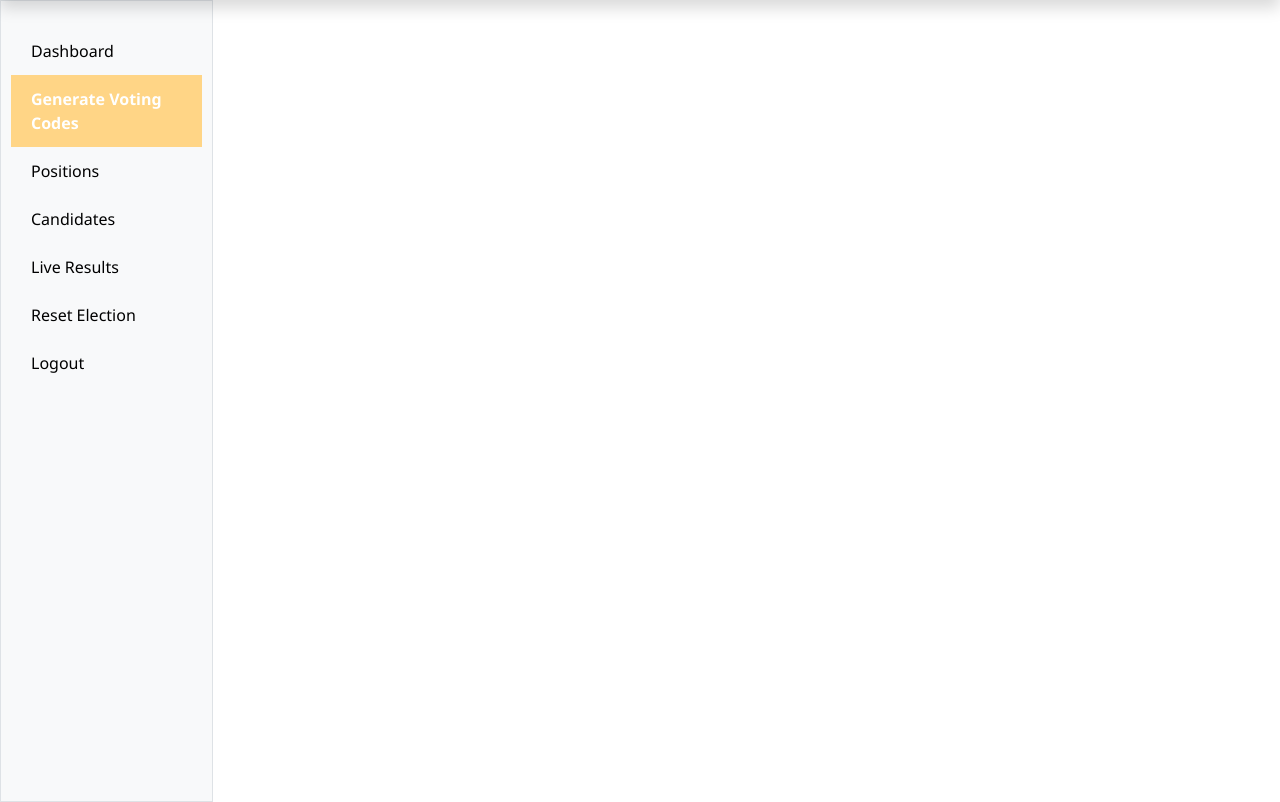
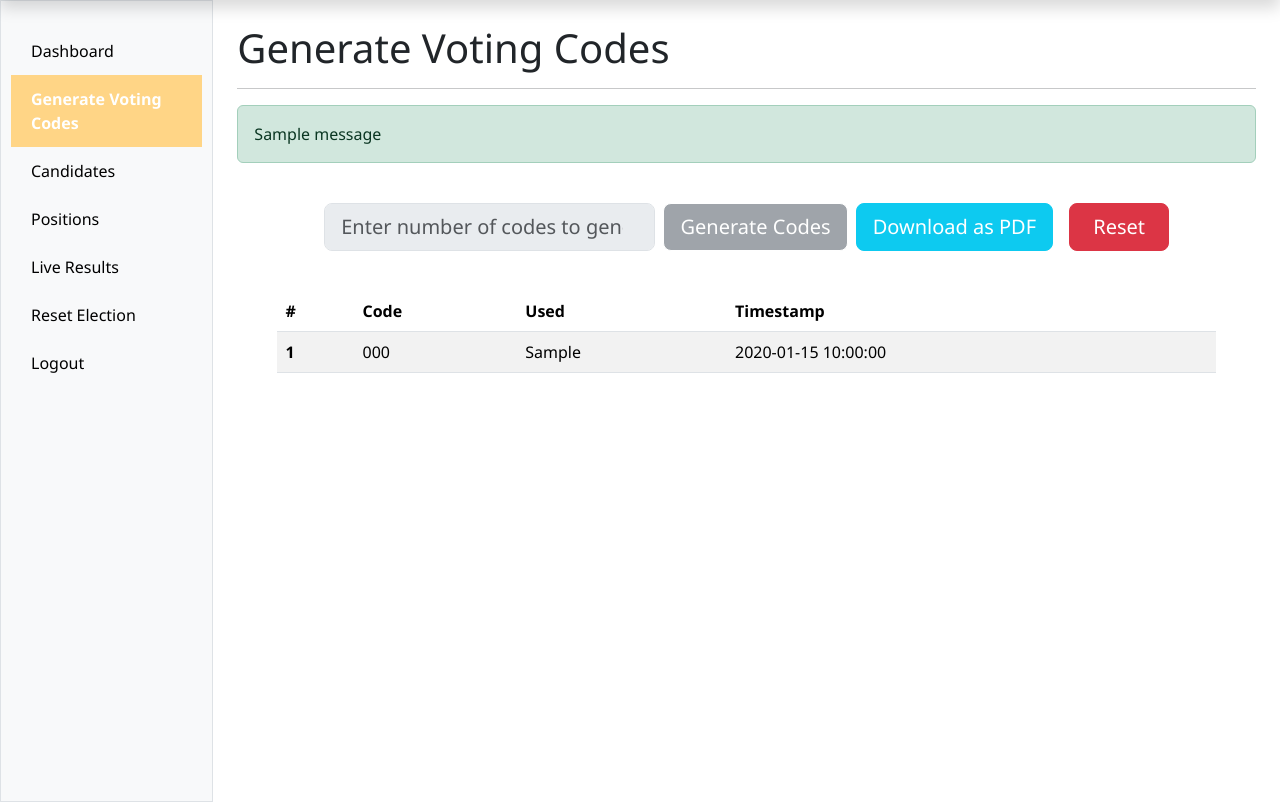
Before and after one commit to wireduclement/nominex, a Flask app: page /admin/generate-codes in a window 1280 px wide. Shown: the part 50-852 px from the top of the page. Run offline with Flask 3, Linux system fonts and the light colour scheme; the visitor is signed in with stand-in values (Sample User, id 1); tables that the repository leaves empty hold one stand-in row (values such as "Sample post"); one stand-in notice (Sample message) is shown; some libraries are stand-ins or nearby versions.

Commit message:
implement voting codes page

```diff
--- a/database/db.py
+++ b/database/db.py
@@ -81,6 +81,12 @@ class Database:
         self.my_db.commit()
 
 
+    def delete_all(self, table_name):
+        self.cursor.execute(f"DELETE FROM {table_name}")
+        self.cursor.execute(f"ALTER TABLE {table_name} AUTO_INCREMENT = 1")
+        self.my_db.commit()
+
+
     def update(self, table, update, clause):
         set_clause = ", ".join([f"{key}=%s" for key in update.keys()])
         where_clause = " AND ".join([f"{key}=%s" for key in clause.keys()])
--- a/database/schema.sql
+++ b/database/schema.sql
@@ -28,7 +28,8 @@ CREATE TABLE candidates (
 CREATE TABLE voting_codes (
     id INT AUTO_INCREMENT PRIMARY KEY,
     code VARCHAR(50) UNIQUE NOT NULL,
-    has_voted BOOLEAN DEFAULT FALSE
+    has_voted TEXT NOT NULL,
+    created_at TIMESTAMP DEFAULT CURRENT_TIMESTAMP
 );
 
 -- Votes Table
--- a/main.py
+++ b/main.py
@@ -1,10 +1,12 @@
 import os
+from datetime import datetime, timezone
 from functools import wraps
 from database.db import Database
 from flask.views import MethodView
 from flask import Flask, render_template, redirect, url_for, flash, session, request
 from werkzeug.security import check_password_hash
 from dotenv import load_dotenv
+import random, string
 
 
 load_dotenv()
@@ -23,6 +25,18 @@ def login_required(f):
             return redirect(url_for("login"))
         return f(*args, **kwargs)
     return decorated_function
+
+
+def generate_codes(length=10):
+    return ''.join(random.choices(string.ascii_uppercase + string.digits, k=length))
+
+
+def vote_quantity(count):
+    codes = []
+    for _ in range(count):
+        code = generate_codes()
+        codes.append(code)
+    return codes
 
 
 class HomeView(MethodView):
@@ -63,29 +77,62 @@ class LoginView(MethodView):
 
 class DashboardView(MethodView):
     decorators = [login_required]
+
     def get(self):
         return render_template("dashboard.html")
 
 
 class CodeView(MethodView):
     decorators = [login_required]
+
     def get(self):
-        return render_template("vote_codes.html")
+        generated_codes = db.read("voting_codes")
+        return render_template("vote_codes.html", generated_codes=generated_codes)
+
+    def post(self):
+        action = request.form.get("action")
+
+        if action == "reset":
+            db.delete_all("voting_codes")
+            session["generated"] = False
+            flash("All voting codes has been reset.", "info")
+            return redirect(url_for("generate_codes"))
+
+        if session.get("generated"):
+            flash("Codes already generated. Please reset first.", "info")
+            return redirect(url_for("generate_codes"))
+
+        quantity = request.form.get("voting_codes", type=int)
+        if not quantity or quantity <= 0:
+            flash("Please enter a valid number", "info")
+            return redirect(url_for("generate_codes"))
+
+        codes = vote_quantity(quantity)
+        for code in codes:
+            timestamp = datetime.now()
+            db.insert("voting_codes", ["code", "has_voted", "created_at"], [code, "No", timestamp])
+
+        session["generated"] = True
+        flash(f"{quantity} code(s) generated successfully!", "success")
+        return redirect(url_for("generate_codes"))
 
 
 class PositionsView(MethodView):
     decorators = [login_required]
+
     def get(self):
         return render_template("positions.html")
 
 
 class CandidatesView(MethodView):
     decorators = [login_required]
+
     def get(self):
         return render_template("candidates.html")
 
 
 class ResultsView(MethodView):
+
     decorators = [login_required]
     def get(self):
         return render_template("results.html")
--- a/static/css/styles.css
+++ b/static/css/styles.css
@@ -157,18 +197,34 @@ body {
 
 .circle {
   fill: none;
+  stroke: #5a5c5a;
   stroke-width: 2.8;
   stroke-linecap: round;
-  stroke: #000000;
-  stroke-dasharray: 0, 100;
   transform: rotate(-90deg);
   transform-origin: center;
+  transition: stroke-dasharray 0.3s ease;
 }
 
 .percentage {
+  fill: #333;
+  font-family: sans-serif;
   font-size: 0.5em;
+  text-anchor: middle;
+}
+
+.bg-custom {
+  background-color: black;
   font-weight: bold;
-  text-anchor: middle;
-  dominant-baseline: middle;
-  fill: #000000;
 }
+
+.table {
+  width: 90%;
+  margin-top: 5vh;
+}
+
+.btn-disabled {
+  background-color: #6c757d !important;
+  color: white !important;
+  pointer-events: none;
+  opacity: 0.65;
+}
--- a/templates/admin.html
+++ b/templates/admin.html
@@ -24,7 +24,7 @@
         <form action="/admin/login" method="post">
         <input type="text" name="username" placeholder="Username" required>
         <input type="password" name="password" placeholder="Password" required>
-        <button type="submit">Login</button><br>
+        <button type="submit">🔐 Login</button><br>
         <a href="/" class="small text-decoration-none">Go to Home</a>
         </form>
     </div>
--- a/templates/dashboard.html
+++ b/templates/dashboard.html
@@ -58,6 +58,7 @@
                     <div class="card text-center">
                         <div class="card-body">
                         <h5 class="card-title">Vote Casts</h5>
+                        <!-- implement actual code for the % circle -->
                         <svg viewBox="0 0 36 36" class="circular-chart">
                             <path class="circle-bg"
                                 d="M18 2.0845
@@ -68,7 +69,7 @@
                                 d="M18 2.0845
                                     a 15.9155 15.9155 0 0 1 0 31.831
                                     a 15.9155 15.9155 0 0 1 0 -31.831"/>
-                    <text x="18" y="20.35" class="percentage">0%</text>
+                            <text x="18" y="20.35" class="percentage">25%</text>
                         </svg>
                     </div>
                 </div>
--- a/templates/header.html
+++ b/templates/header.html
@@ -9,12 +9,6 @@
     <title>Admin Dashboard</title>
 </head>
   <body cz-shortcut-listen="true">
-    <style>
-      .bg-custom {
-        background-color: black;
-        font-weight: bold;
-      }
-    </style>
 
     <header class="navbar sticky-top bg-custom flex-md-nowrap p-2 shadow" data-bs-theme="dark">
       <a class="navbar-brand col-md-3 col-lg-2 me-0 px-3 fs-6 text-white" href="#">ST. PETER'S ADMIN</a>
--- a/templates/sidebar.html
+++ b/templates/sidebar.html
@@ -8,8 +8,8 @@
         <div class="sidebar">
             <a href="{{ url_for('dashboard') }}" class="{% if request.endpoint == 'dashboard' %}active{% else %}text-black{% endif %}">Dashboard</a>
             <a href="{{ url_for('generate_codes') }}" class="{% if request.endpoint == 'generate_codes' %}active{% else %}text-black{% endif %}">Generate Voting Codes</a>
+            <a href="{{ url_for('candidates') }}" class="{% if request.endpoint == 'candidates' %}active{% else %}text-black{% endif %}">Candidates</a>
             <a href="{{ url_for('positions') }}" class="{% if request.endpoint == 'positions' %}active{% else %}text-black{% endif %}">Positions</a>
-            <a href="{{ url_for('candidates') }}" class="{% if request.endpoint == 'candidates' %}active{% else %}text-black{% endif %}">Candidates</a>
             <a href="{{ url_for('results') }}" class="{% if request.endpoint == 'results' %}active{% else %}text-black{% endif %}">Live Results</a>
             <a href="#reset-election">Reset Election</a>
             <a href="{{ url_for('logout') }}" >Logout</a>
--- a/templates/vote_codes.html
+++ b/templates/vote_codes.html
@@ -1,8 +1,82 @@
 {% include "header.html" %}
 
-<div>
-    <div>
+<div class="container-fluid">
+    <div class="row">
         {% include "sidebar.html" %}
+
+        <main class="col-md-9 ms-sm-auto col-lg-10 px-md-4">
+            <br>
+            <h1>Generate Voting Codes</h1>
+            <hr>
+
+            <!-- Flash message for caution -->
+            {% with messages = get_flashed_messages(with_categories=true) %}
+            {% if messages %}
+            <div>
+                {% for category, message in messages %}
+                <div class="alert alert-{{ category }}" role="alert">
+                    {{ message }}
+                </div>
+                {% endfor %}
+            </div>
+            {% endif %}
+            {% endwith %}
+
+            <div class="row justify-content-center">
+                <div class="col-md-11 col-lg-10">
+                    <div class="d-flex align-items-center gap-3 mt-4 w-100">
+                        <form method="POST" action="{{ url_for('generate_codes') }}" class="d-flex align-items-center gap-2 flex-grow-1">
+                            <input type="number" name="voting_codes" placeholder="Enter number of codes to generate"
+                                class="form-control form-control-lg flex-grow-1"
+                                {% if session.get('generated') %}disabled{% endif %} required>
+
+                            <!-- Generate Button -->
+                            <button type="submit" name="action" value="generate"
+                                    class="btn btn-lg flex-shrink-0 {% if session.get('generated') %}btn-disabled{% else %}btn-warning{% endif %}" style="color: white;"
+                                    {% if session.get('generated') %}disabled{% endif %}>
+                                Generate Codes
+                            </button>
+
+                            <!-- Download Button -->
+                            <button type="submit" name="action" value="download"
+                                    class="btn btn-lg flex-shrink-0 {% if not session.get('generated') %}btn-disabled{% else %}btn-info{% endif %}" style="color: white;"
+                                    {% if not session.get('generated') %}disabled{% endif %}>
+                                Download as PDF
+                            </button>
+                        </form>
+
+
+                        <form method="POST" action="{{ url_for('generate_codes') }}" onsubmit="return confirm('Are you sure you want to reset all codes?');">
+                            <button type="submit" class="btn btn-danger btn-lg" name="action" value="reset" style="min-width: 100px;">Reset</button>
+                        </form>
+                    </div>
+                </div>
+            </div>
+
+            <div class="row justify-content-center">
+                   <table class="table table-striped">
+                        <thead>
+                            <tr>
+                                <th scope="col">#</th>
+                                <th scope="col">Code</th>
+                                <th scope="col">Used</th>
+                                <th scope="col">Timestamp</th>
+                            </tr>
+                        </thead>
+                        <tbody>
+                            {% for code in generated_codes %}
+                            <tr>
+                                <th scope="row">{{ loop.index }}</th>
+                                <td>{{ code[1] }}</td>
+                                <td>{{ code[2] }}</td>
+                                <td>{{ code[3] if code[3] else 'null' }}</td>
+                            </tr>
+                            {% endfor %}
+                        </tbody>
+                    </table>
+            </div>
+
+        </main>
     </div>
 </div>
 
```
Also changed, not shown: other parts of static/css/styles.css (+45 -5 lines), templates/index.html (+1 -43 lines). Lines whose indentation alone changed are shown as unchanged.
